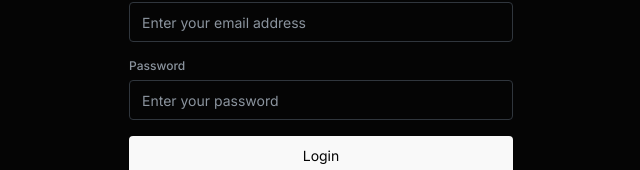
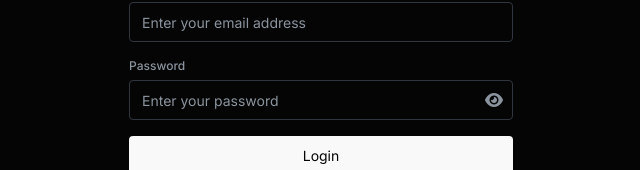
Before and after one commit to Leoglme/devleadhunter, a Nuxt app in the folder client/: page /login in a window 1280 px wide. Shown: the part 332-502 px from the top of the page, without its empty margins (319-959 px from the left). Built offline with nearby package versions, Linux system fonts and the light colour scheme.

Commit message:
feat: add password visibility toggle to login and signup forms
- Add eye icon button to toggle password visibility
- Eye icon changes to eye-slash when password is visible
- Position icon absolutely in password input field
- Add pr-10 padding to input to accommodate icon

```diff
--- a/client/layouts/dashboard.vue
+++ b/client/layouts/dashboard.vue
@@ -62,7 +62,7 @@ const isMobile: Ref<boolean> = ref(false);
 async function initializeAuth(): Promise<void> {
   if (process.client) {
     // Small delay to ensure store is hydrated from localStorage
-    await new Promise(resolve => setTimeout(resolve, 100));
+    await new Promise(resolve => setTimeout(resolve, 300));
     isInitializing.value = false;
   }
 }
--- a/client/pages/login.vue
+++ b/client/pages/login.vue
@@ -32,14 +32,23 @@
           <label for="password" class="block text-xs font-medium text-muted mb-1.5">
             Password
           </label>
+          <div class="relative">
             <input
               id="password"
               v-model="password"
-            type="password"
+              :type="showPassword ? 'text' : 'password'"
               required
               placeholder="Enter your password"
-              :class="['input-field', passwordError && 'border-[#f85149]']"
+              :class="['input-field pr-10', passwordError && 'border-[#f85149]']"
             />
+            <button
+              type="button"
+              @click="showPassword = !showPassword"
+              class="absolute right-3 top-1/2 -translate-y-1/2 text-[#8b949e] hover:text-[#f9f9f9] transition-colors"
+            >
+              <i :class="showPassword ? 'fa-solid fa-eye-slash' : 'fa-solid fa-eye'" class="w-4 h-4"></i>
+            </button>
+          </div>
           <p v-if="passwordError" class="mt-1 text-xs text-[#f85149]">{{ passwordError }}</p>
         </div>
 
@@ -88,6 +97,7 @@ const { login, isLoading } = useAuth();
  */
 const email: Ref<string> = ref('');
 const password: Ref<string> = ref('');
+const showPassword: Ref<boolean> = ref(false);
 
 /**
  * Error state
--- a/client/pages/signup.vue
+++ b/client/pages/signup.vue
@@ -48,14 +48,23 @@
           <label for="password" class="block text-xs font-medium text-muted mb-1.5">
             Password
           </label>
+          <div class="relative">
             <input
               id="password"
               v-model="password"
-            type="password"
+              :type="showPassword ? 'text' : 'password'"
               required
               placeholder="Enter your password"
-              :class="['input-field', passwordError && 'border-[#f85149]']"
+              :class="['input-field pr-10', passwordError && 'border-[#f85149]']"
             />
+            <button
+              type="button"
+              @click="showPassword = !showPassword"
+              class="absolute right-3 top-1/2 -translate-y-1/2 text-[#8b949e] hover:text-[#f9f9f9] transition-colors"
+            >
+              <i :class="showPassword ? 'fa-solid fa-eye-slash' : 'fa-solid fa-eye'" class="w-4 h-4"></i>
+            </button>
+          </div>
           <p v-if="passwordError" class="mt-1 text-xs text-[#f85149]">{{ passwordError }}</p>
         </div>
 
@@ -105,6 +114,7 @@ const { signup, isLoading } = useAuth();
 const name: Ref<string> = ref('');
 const email: Ref<string> = ref('');
 const password: Ref<string> = ref('');
+const showPassword: Ref<boolean> = ref(false);
 
 /**
  * Error state
```
Lines whose indentation alone changed are shown as unchanged.
